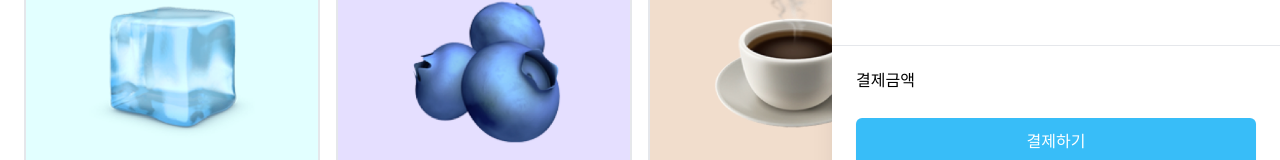
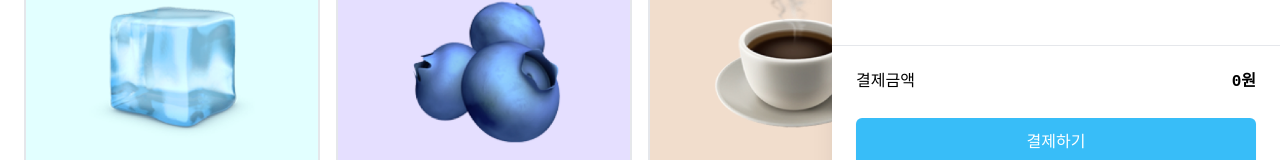
Before and after one commit to kimjiwon506/mini-cart-react, a React (Create React App) app: page / in a window 1280 px wide. Shown: the part 564-724 px from the top of the page. Built offline with nearby package versions, Linux system fonts and the light colour scheme; a web font is replaced by a local one.

Commit message:
상품 중복방지 로직추가, 총금액이 하단에 보여질 수 있도록 추가

```diff
--- a/src/App.js
+++ b/src/App.js
@@ -105,7 +105,16 @@ function App() {
                         <div className="border-t border-gray-200 p-6">
                             <div className="flex justify-between font-medium">
                                 <p>결제금액</p>
-                                <p className="font-bold" id="total-count"></p>
+                                <p className="font-bold" id="total-count">
+                                    {cartListItem
+                                        .reduce(
+                                            (acc, cur) =>
+                                                cur.price * cur.count + acc,
+                                            0
+                                        )
+                                        .toLocaleString()}
+                                    원
+                                </p>
                             </div>
                             <p
                                 id="payment-btn"
--- a/src/components/CartList.jsx
+++ b/src/components/CartList.jsx
@@ -1,9 +1,9 @@
 import React from 'react';
 
 const CartList = ({ cartListItem }) => {
-    return cartListItem.map(({ id, imgSrc, name, price, count }, idx) => {
+    return cartListItem.map(({ id, imgSrc, name, price, count }) => {
         return (
-            <li className="flex py-6" key={idx}>
+            <li className="flex py-6" key={id}>
                 <div className="h-24 w-24 overflow-hidden rounded-md border border-gray-200">
                     <img
                         src={imgSrc}
--- a/src/components/ProductList.jsx
+++ b/src/components/ProductList.jsx
@@ -8,15 +8,28 @@ const ProductList = ({
 }) => {
     const handleAddProduct = (idx) => {
         const currentProduct = productItem[idx];
-        const newCartItems = [...cartListItem, { ...currentProduct, count: 1 }];
-        setCartListItems(newCartItems);
+        const checkedIndex = cartListItem.findIndex(
+            (item) => item.id === currentProduct.id
+        );
+        if (checkedIndex === -1) {
+            const newCartItems = [
+                ...cartListItem,
+                { ...currentProduct, count: 1 },
+            ];
+            setCartListItems(newCartItems);
+        } else {
+            const newCartItems = [...cartListItem];
+            newCartItems[checkedIndex].count += 1;
+            setCartListItems(newCartItems);
+        }
+
         toggleCart();
     };
     return productItem.map(({ id, imgSrc, name, price }, idx) => {
         return (
             <>
                 {/* 아래 하드코딩 되어있는 상품 목록들을 src/api/productData.json을 바탕으로 불러오도록 변경해주세요.  */}
-                <article id={id} onClick={() => handleAddProduct(idx)}>
+                <article id={id} onClick={() => handleAddProduct(idx)} key={id}>
                     <div className="rounded-lg overflow-hidden border-2 relative">
                         <img
                             src={imgSrc}
```
